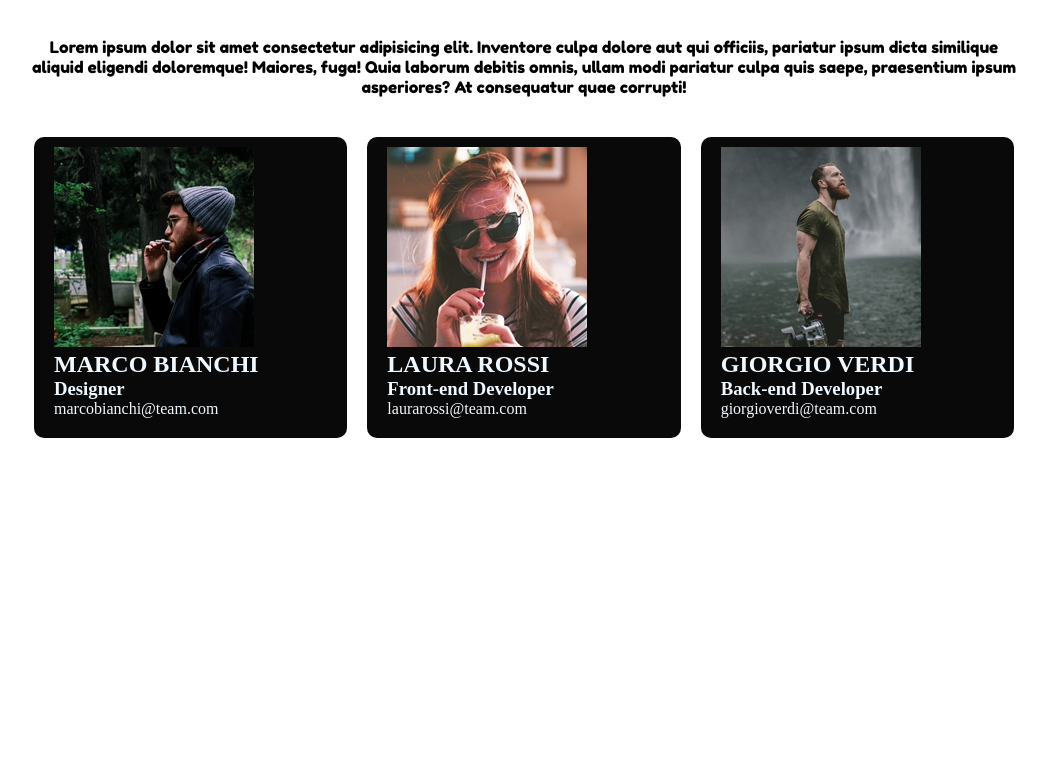
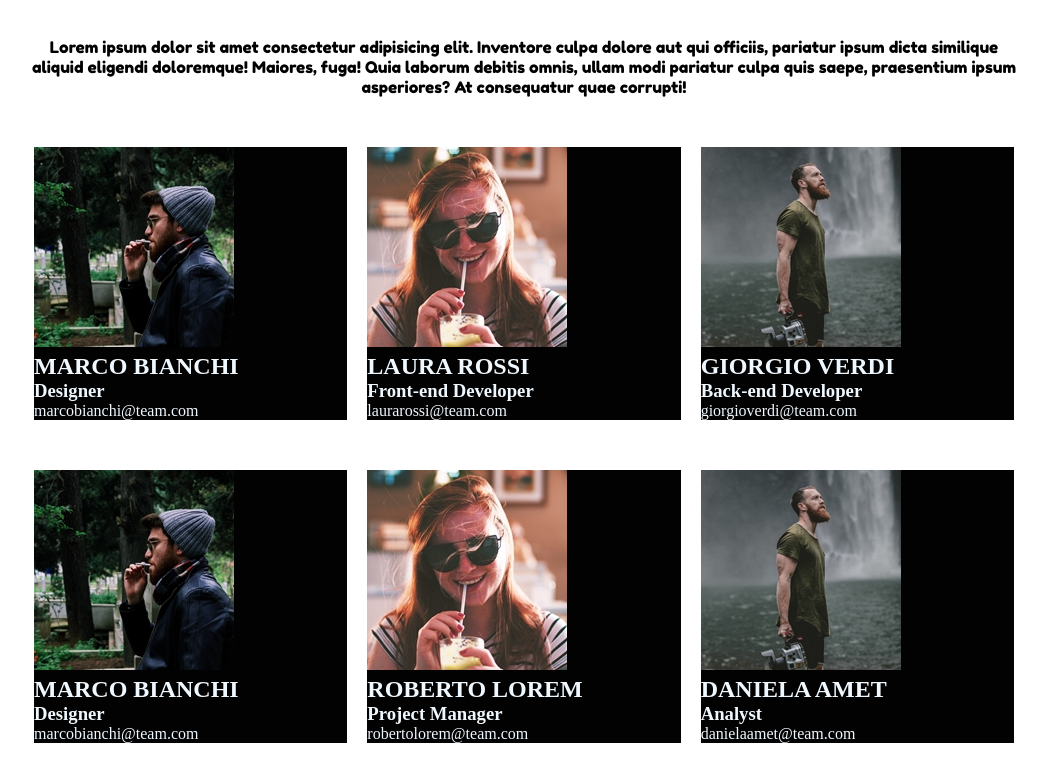
Before and after one commit to grada92/html-css-float-cards, a plain HTML site: page index.html in a window 1280 px wide. Shown: the part 62-844 px from the top of the page, without its empty margins (116-1163 px from the left). Before the commit the page ends 800 px from the top, so only its background shows below. Drawn offline with Linux system fonts and the light colour scheme.

Commit message:
correggo nomi team html

```diff
--- a/index.html
+++ b/index.html
@@ -58,8 +58,49 @@
 
     </div>
 
+
+    <div class="container">
+
+        <div class="clearfix">
+
+            <div class="float-left">
+              <img src="img/male1.png" alt="male1">
+
+                <div class="testo">
+                 <h2>MARCO BIANCHI</h2>
+                 <h3>Designer</h3>
+                 <p>marcobianchi@team.com</p>
+                </div>
+
+            </div>
+
+            <div class="float-left">
+              <img src="img/female1.png" alt="female1">
+                <div class="testo">
+                 <h2>ROBERTO LOREM</h2>
+                 <h3>Project Manager</h3>
+                 <p>robertolorem@team.com</p>
+                </div>
+
+            </div>
+
+            <div class="float-left">
+             <img src="img/male2.png" alt="male2">
+                <div class="testo">
+                 <h2>DANIELA AMET</h2>
+                 <h3>Analyst</h3>
+                 <p>danielaamet@team.com</p>
+                </div>
+            </div>
+
+        </div>
+
+
     </div>
-    </div>
+
+
+
+
  </div>
 </body>
 </html>
--- a/style.css
+++ b/style.css
@@ -38,14 +38,13 @@ header > p {
 
 .testo {
     display: inline-block;
+    margin-top: 2px;
 }
 
 .clearfix > div{
-    padding: 10px 20px 20px;
+
     width: calc(100% / 3 - 20px);
-   /* border: 1px dashed red;*/
-   background-color: rgb(10, 9, 9);
-   border-radius: 10px;
+   background-color: rgb(2, 2, 2);
    margin: 0 10px;
    color: aliceblue;;
 
@@ -54,3 +53,7 @@ header > p {
 .float-left {
  float: left;
 }
+
+.container {
+    margin: 50px 140px;
+}
```
